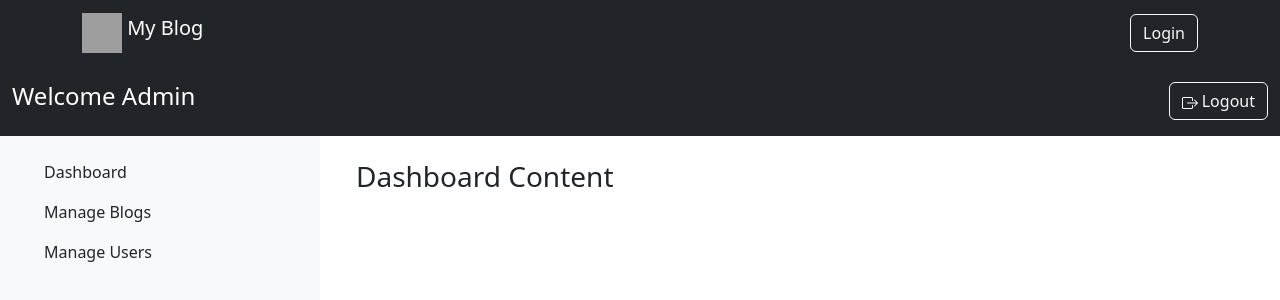
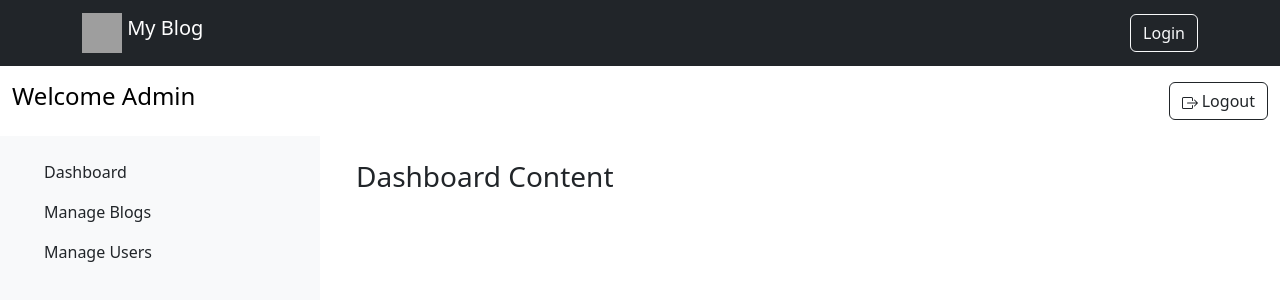
Before and after one commit to Lars1156/Blog, a React (Create React App) app in the folder Frontend/myclient/: page /admin-dashboard in a window 1280 px wide. Shown: the top 300 px of the page. Built offline with nearby package versions, Linux system fonts and the light colour scheme; grey boxes are pictures that could not be loaded.

Commit message:
addd the chages to the admin dashborad

```diff
--- a/Frontend/myclient/src/componets/Pages/LoginPage.jsx
+++ b/Frontend/myclient/src/componets/Pages/LoginPage.jsx
@@ -26,6 +26,7 @@ const LoginPage = () => {
       const data = await response.json();
 
       if (response.status === 200) {
+        localStorage.setItem("token", data.token);
 
         switch (data.role) {
           case "admin":
--- a/Frontend/myclient/src/componets/dashborad/AdminDashboard.jsx
+++ b/Frontend/myclient/src/componets/dashborad/AdminDashboard.jsx
@@ -14,12 +14,12 @@ const AdminDashboard = () => {
 
   return (
     <Container fluid>
-      <Row className="bg-dark text-white py-3">
+      <Row className="bg-bg-light text-black py-3">
         <Col md={10}>
           <h4>Welcome Admin</h4>
         </Col>
         <Col md={2} className="d-flex justify-content-end">
-          <Button variant="outline-light" onClick={handleLogout}>
+          <Button variant="outline-dark" onClick={handleLogout}>
             <BoxArrowRight /> Logout
           </Button>
         </Col>
```
